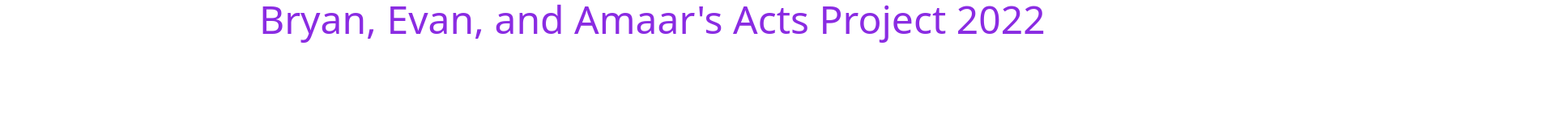
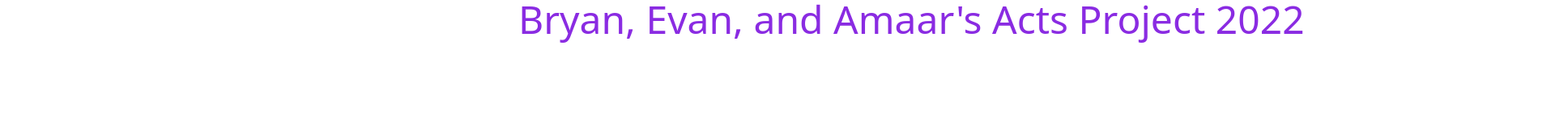
Before and after one commit to ThatXliner/acts-project, a plain HTML site: page index.html in a window 1280 px wide. Shown: the whole page at 81% size, 1920 px wide, since content can reach past the window. Drawn offline with nearby package versions, Linux system fonts and the light colour scheme.

Commit message:
Change 25vw → 50%

```diff
--- a/index.html
+++ b/index.html
@@ -31,7 +31,7 @@
     </div>
     <script>
       // Animations
-      gsap.to("#header h1", { x: "25vw", duration: 2 });
+      gsap.to("#header h1", { x: "50%", duration: 2 });
     </script>
   </body>
 </html>
```
